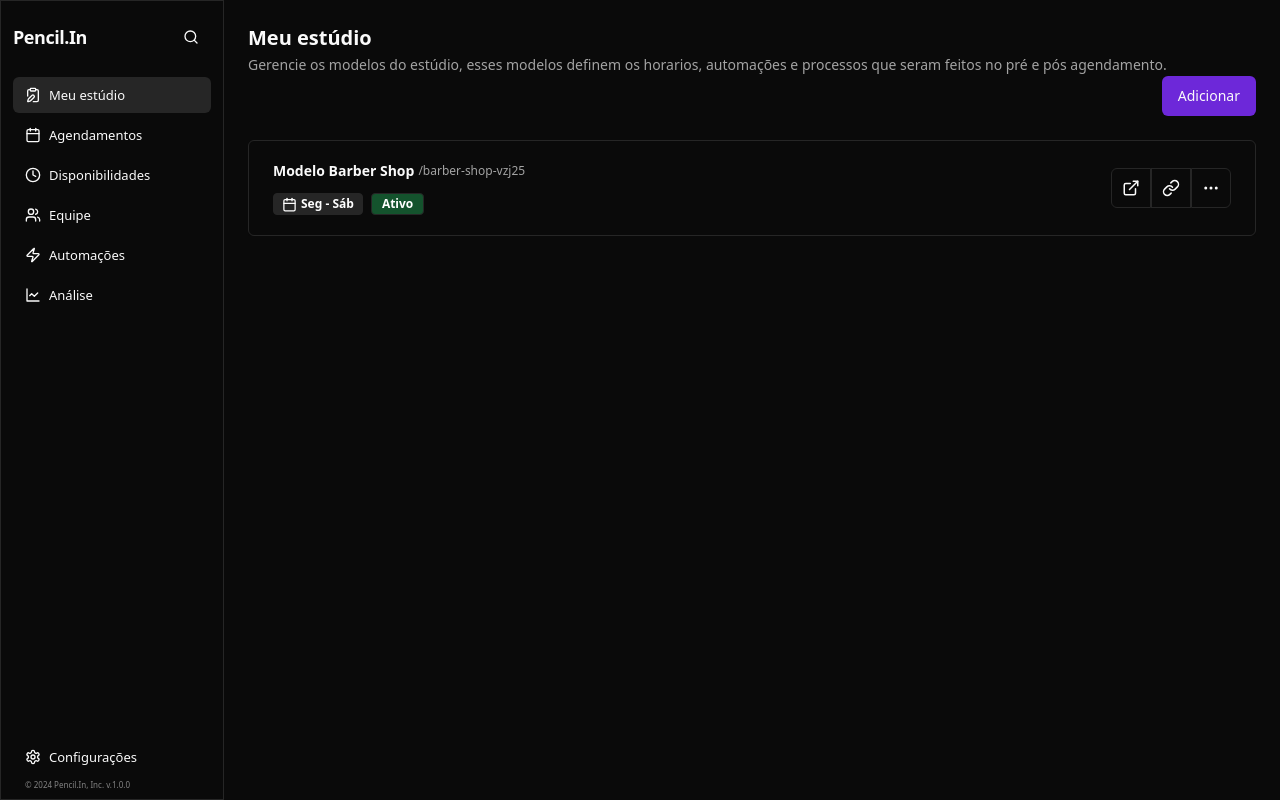
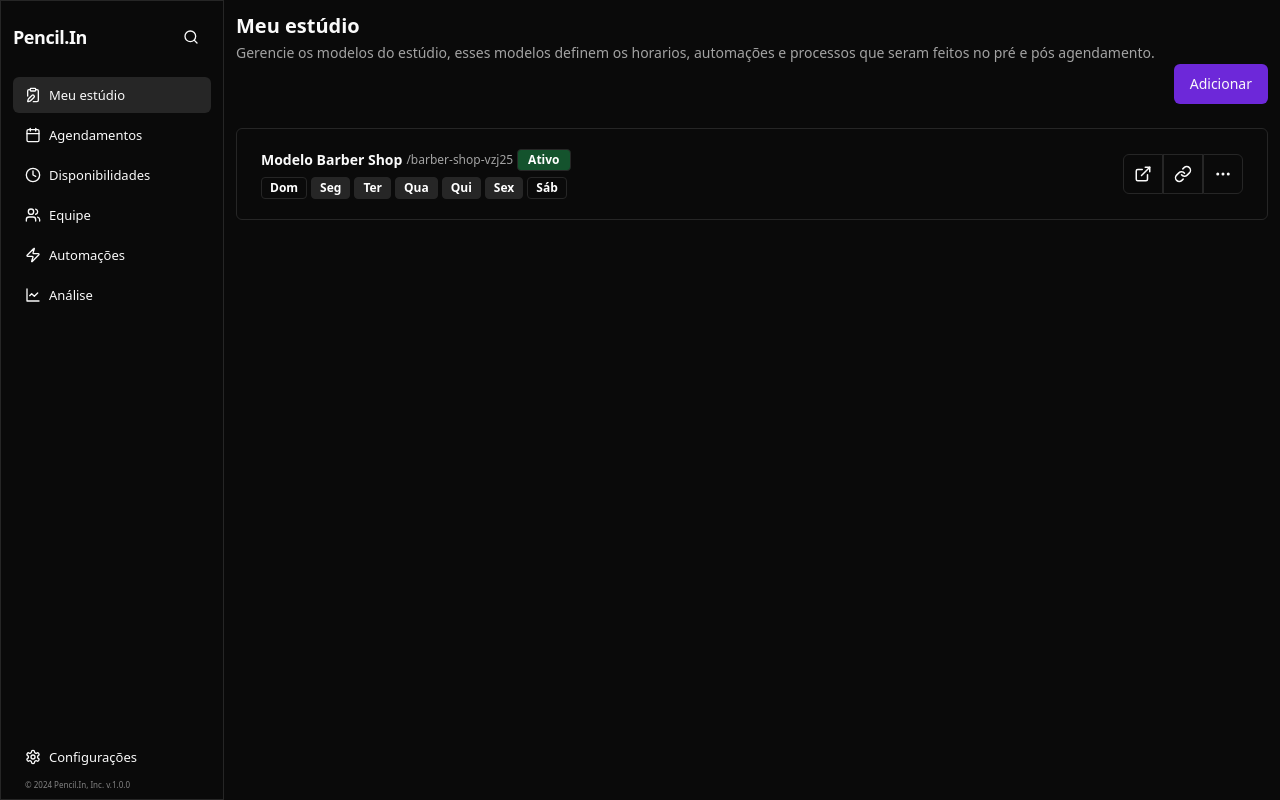
Before and after one commit to paulobahia/Admin.Pencil.In, a React (Vite) app: page /my-studio in a window 1280 px wide. Built offline with nearby package versions, Linux system fonts and the light colour scheme.

Commit message:
Style: Ajuste na responsividade

```diff
--- a/src/pages/Dashboard/Automations/components/AutomationsList/index.tsx
+++ b/src/pages/Dashboard/Automations/components/AutomationsList/index.tsx
@@ -1,7 +1,7 @@
 import { TooltipButton } from "@/components"
 import { Badge } from "@/components/ui/badge"
 import { Card } from "@/components/ui/card"
-import { Trash, Zap, Link, Pencil } from "lucide-react"
+import { Trash, Zap, Link, Pencil, MoreHorizontal } from "lucide-react"
 
 export const AutomationList = () => {
   return (
@@ -9,9 +9,9 @@ export const AutomationList = () => {
       {
         Array.from({ length: 1 }).map((_, index) => {
           return (
-            <Card key={index} className="flex flex-row items-center justify-between px-6 py-5 border-b-0 rounded-md rounded-t-none rounded-b-none cursor-pointer hover:bg-foreground/5 first:rounded-t-md last:rounded-b-md last:border-b">
-              <div className="flex flex-col items-start gap-y-2">
-                <div className="flex flex-row items-center gap-x-1">
+            <Card key={index} className="flex flex-row items-center justify-between p-4 border-b-0 rounded-md rounded-t-none rounded-b-none cursor-pointer md:px-6 md:py-5 hover:bg-foreground/5 first:rounded-t-md last:rounded-b-md last:border-b">
+              <div className="flex flex-col items-start gap-1">
+                <div className="flex flex-col justify-start md:gap-1 md:items-center md:flex-row">
                   <span className="text-sm font-semibold">
                     Automação Padrão
                   </span>
@@ -19,21 +19,22 @@ export const AutomationList = () => {
                     (Enviar e-mail para o cliente e o(a) fúncionario(a))
                   </span>
                 </div>
-                <div className="flex flex-row items-center gap-x-2">
+                <div className="flex flex-col gap-2 md:items-center md:flex-row">
                   <Badge variant={'outline'} className="flex flex-row items-center px-2 text-white rounded-sm gap-x-1 bg-muted">
                     <Zap size={14} />
                     Disparado após o cancelamento do agendamento
                   </Badge>
-                  <Badge variant={'outline'} className="flex flex-row items-center px-2 text-white rounded-sm gap-x-1 bg-muted">
+                  <Badge variant={'outline'} className="flex-row items-center hidden px-2 text-white rounded-sm md:flex gap-x-1 bg-muted">
                     <Link size={14} />
                     Associado á 1 modelo
                   </Badge>
                 </div>
               </div>
-              <div className="flex flex-row">
+              <div className="flex-row hidden md:flex">
                 <TooltipButton className="border-r-0 rounded-r-none" description="Editar" icon={<Pencil size={18} />} variant="outline" />
                 <TooltipButton className="border-l-0 rounded-l-none" description="Remover" icon={<Trash size={18} />} variant="destructive" />
               </div>
+              <TooltipButton className="flex md:hidden" description="Detalhes" icon={<MoreHorizontal size={18} />} variant="outline" />
             </Card>
           )
         })
--- a/src/pages/Dashboard/Studio/components/StudioModelList/index.tsx
+++ b/src/pages/Dashboard/Studio/components/StudioModelList/index.tsx
@@ -9,26 +9,47 @@ export const StudioModelList = () => {
   return (
     <div className="mt-6 max-h-[79vh] overflow-auto no-scrollbar">
       <Card className="flex flex-row items-center justify-between px-6 py-5 border-b-0 rounded-md rounded-t-none rounded-b-none cursor-pointer hover:bg-foreground/5 first:rounded-t-md last:rounded-b-md last:border-b">
-        <div className="flex flex-col items-start gap-y-3">
+        <div className="flex flex-col items-start gap-y-1.5">
           <div className="flex flex-row items-center gap-x-1">
             <span className="text-sm font-semibold">
               Modelo Barber Shop
             </span>
-            <span className="text-xs font-normal text-muted-foreground">
+            <span className="hidden text-xs font-normal md:flex text-muted-foreground">
               /barber-shop-vzj25
             </span>
-          </div>
-          <div className="flex flex-row gap-x-2">
-            <Badge variant={'outline'} className="flex flex-row items-center px-2 text-white rounded-sm gap-x-1 bg-muted">
-              <Calendar size={15} />
-              <span>
-                Seg - Sáb
-              </span>
-            </Badge>
-            <Badge variant={'outline'} className="text-white bg-green-900 rounded-sm">
+            <Badge variant={'outline'} className="text-white bg-green-900 rounded-sm w-fit">
               Ativo
             </Badge>
           </div>
+          <div className="flex-row hidden gap-x-1 md:flex">
+            <Badge variant={'outline'} className="flex flex-row items-center px-2 text-white rounded-sm gap-x-1">
+              Dom
+            </Badge>
+            <Badge variant={'outline'} className="flex flex-row items-center px-2 text-white rounded-sm gap-x-1 bg-muted">
+              Seg
+            </Badge>
+            <Badge variant={'outline'} className="flex flex-row items-center px-2 text-white rounded-sm gap-x-1 bg-muted">
+              Ter
+            </Badge>
+            <Badge variant={'outline'} className="flex flex-row items-center px-2 text-white rounded-sm gap-x-1 bg-muted">
+              Qua
+            </Badge>
+            <Badge variant={'outline'} className="flex flex-row items-center px-2 text-white rounded-sm gap-x-1 bg-muted">
+              Qui
+            </Badge>
+            <Badge variant={'outline'} className="flex flex-row items-center px-2 text-white rounded-sm gap-x-1 bg-muted">
+              Sex
+            </Badge>
+            <Badge variant={'outline'} className="flex flex-row items-center px-2 text-white rounded-sm gap-x-1">
+              Sáb
+            </Badge>
+          </div>
+          <Badge variant={'outline'} className="flex flex-row items-center px-2 text-white rounded-sm md:hidden gap-x-1 bg-muted">
+            <Calendar size={15} />
+            <span>
+              Seg - Sáb
+            </span>
+          </Badge>
         </div>
         <div className="flex flex-row">
           <TooltipButton className="rounded-r-none" description="Pré-visualizar" icon={<ExternalLink size={18} />} variant="outline" />
@@ -68,7 +89,7 @@ export const StudioModelList = () => {
             </DropdownMenuContent>
           </DropdownMenu>
         </div>
-      </Card>
-    </div>
+      </Card >
+    </div >
   )
 }
--- a/src/pages/Dashboard/_layout.tsx
+++ b/src/pages/Dashboard/_layout.tsx
@@ -98,7 +98,7 @@ export const DashboardLayout = () => {
           </div>
         </div>
       </div>
-      <div className="w-full p-4 pb-16 md:pb-0 lg:p-6">
+      <div className="w-full p-4 pb-16 md:pb-0 lg:p-3">
         <Outlet />
       </div>
       <nav className="fixed bottom-0 left-0 z-30 flex justify-around w-full px-1 border-t shadow bg-muted border-subtle bg-opacity-40 backdrop-blur-md md:hidden">
```
